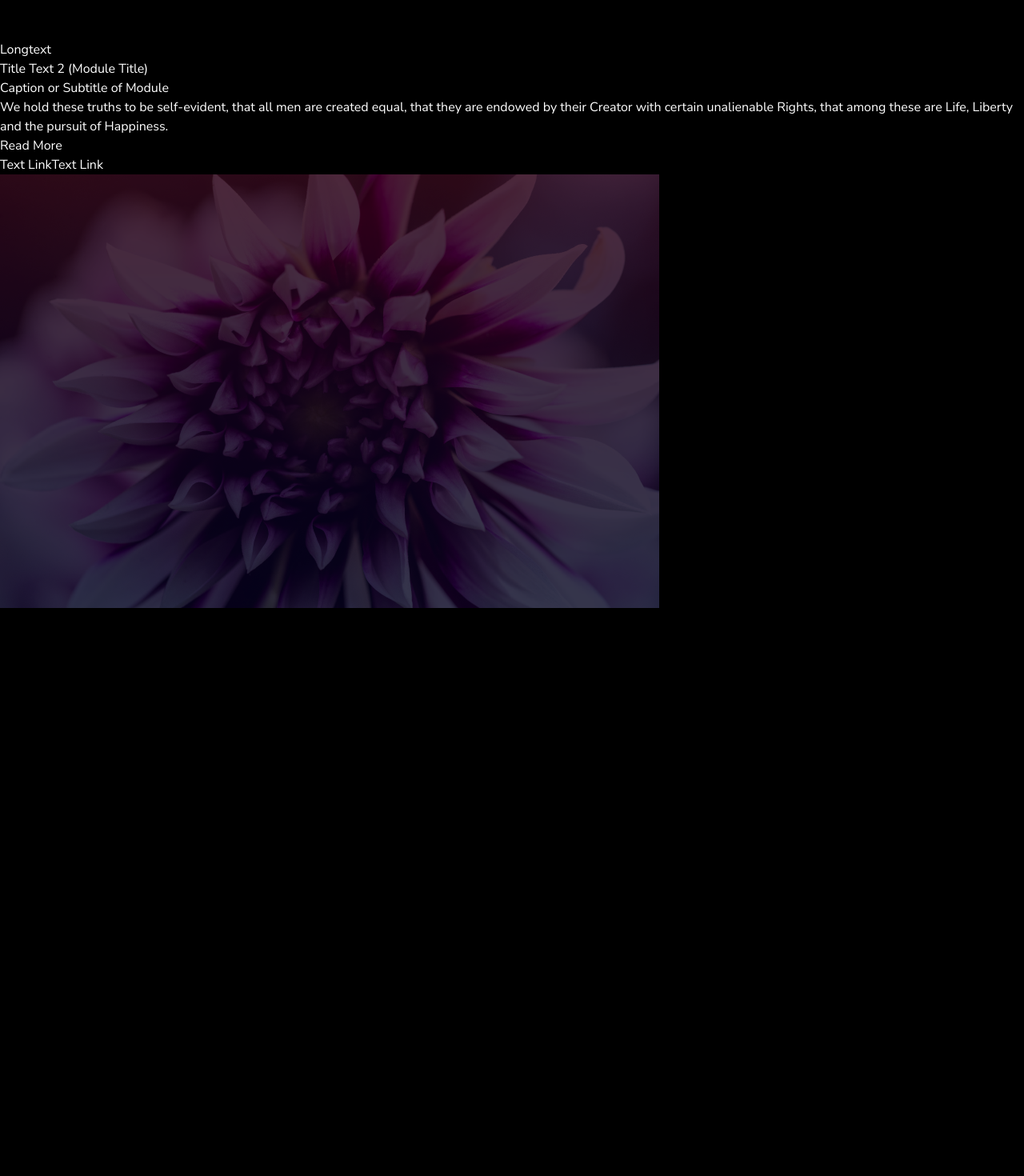
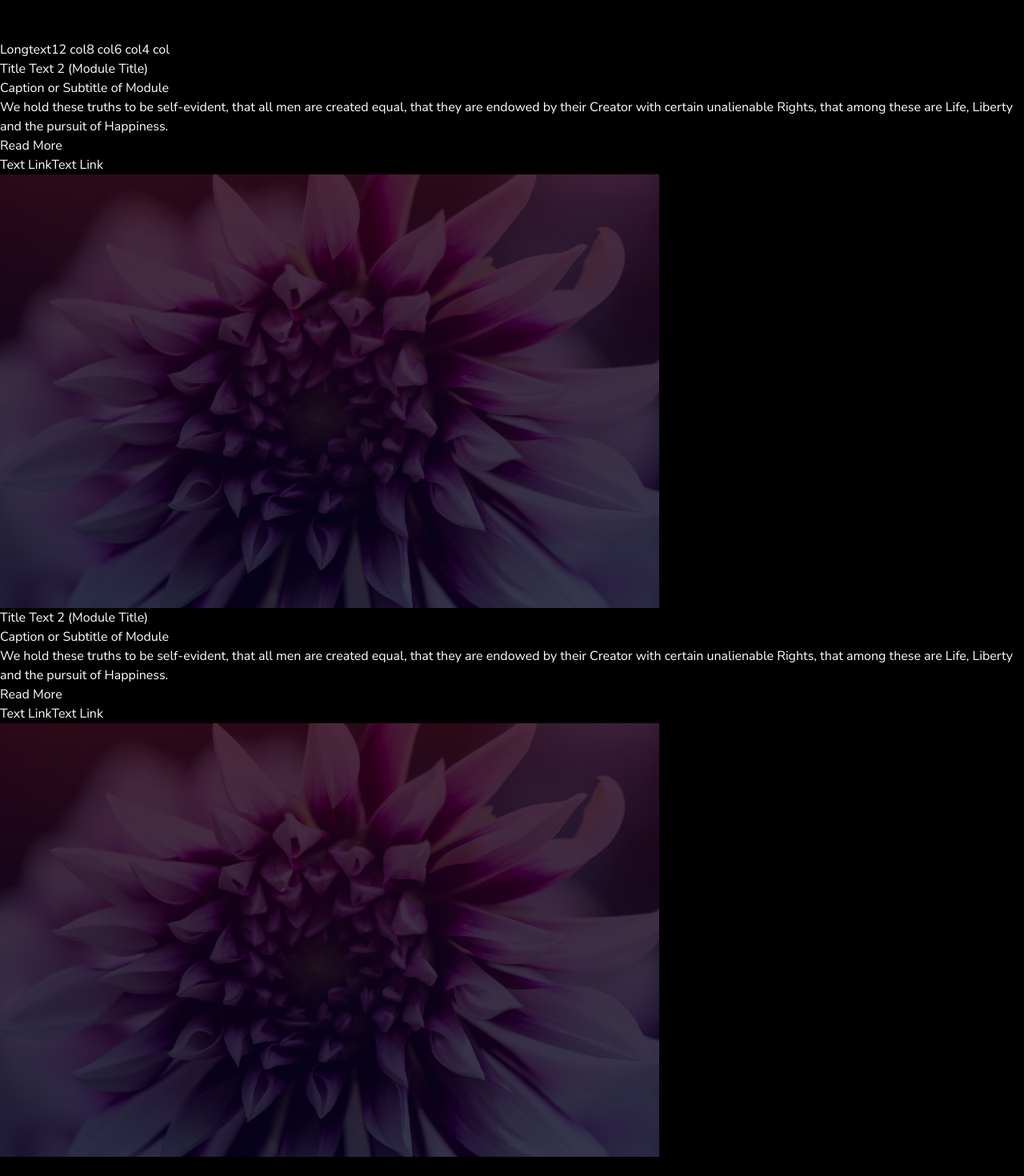
Before and after one commit to nilesh-rangari/frontend-test, a React (Vite) app: page / in a window 1280 px wide. Shown: the top 1470 px of the page at 80% size. Before the commit the page ends 810 px from the top, so only its background shows below. Built offline with nearby package versions, Linux system fonts and the light colour scheme.

Commit message:
created grid col buttons and made it functioning

```diff
--- a/src/App.jsx
+++ b/src/App.jsx
@@ -12,17 +12,54 @@ let shortTextPara = "We hold these truths to be self-evident, that all men are c
 
 function App() {
   const [longText, setLongText] = useState(false)
+  const [colSpan, setColSpan] = useState(12)
 
  let paragraph = longText ? longTextPara : shortTextPara
+ let colSpanCol = `col-span-${colSpan.toString()}`
+
+ let textSpan = (colSpan === 12) ? "col-span-7" : colSpanCol
+ let imgSpan = (colSpan === 12) ? "col-span-5" : `${colSpanCol} grid-cols-subgrid col-start-1`
+
+
+
 
   return (
     <>
-    <div>
-        <button type='button' className='text-red-500 bg-green-400' onClick={() => setLongText(!longText)}>Longtext</button>
+    <div className='hidden lg:block px-[15px] lg:px-[80px]'>
+        <button type='button' className='text-black bg-white px-3 py-5' onClick={() => setLongText(!longText)}>Longtext</button>
+        <button type='button' className='text-black bg-white px-3 py-5' onClick={() => setColSpan(12)}>12 col</button>
+        <button type='button' className='text-black bg-white px-3 py-5' onClick={() => setColSpan(8)}>8 col</button>
+        <button type='button' className='text-black bg-white px-3 py-5' onClick={() => setColSpan(6)}>6 col</button>
+        <button type='button' className='text-black bg-white px-3 py-5' onClick={() => setColSpan(4)}>4 col</button>
     </div>
-        <div className='px-[15px] '>
-        {/* grid grid-cols-12 */}
-            <div className="bg-[black] text-[white] grid grid-cols-12 md:gap-[30px] ">
+
+    <div className='hidden lg:block bg-[black] text-[white] px-[15px] lg:px-[80px]'>
+            <div className='grid grid-cols-12 col-auto gap-[30px]'>
+                        <div className={`${textSpan}  mt-6 md:mt-0`}>
+                            <h1 className="text-[28px] md:text-[32px] mb-2 font-bold">Title Text 2 (Module Title)</h1>
+                            <h2 className="my-2 text-[20px] md:text-24px font-normal">Caption or Subtitle of Module</h2>
+                            <p className='mt-4 mb-2 text-[16px] font-normal'>
+                                {paragraph}
+                            </p>
+                            <p className='mt-3 text-[14px]'>Read More</p>
+                            <div className='flex flex-col min-[376px]:flex-row gap-6'>
+                                <button className='py-1 text-[#00FFC5] mt-6 w-[180px] text-left pr-2'>Text Link</button>
+                                <button className='py-1 text-[#00FFC5] mt-6 w-[180px] text-left pr-2'>Text Link</button>
+                            </div>
+                        </div>
+
+                        <div className={`${imgSpan}  order-1`}>
+                            <img src={flower} alt="flower" className="w-full" />
+                        </div>
+            </div>
+        </div>
+
+        {/* second */}
+
+        <div className='block lg:hidden bg-[black] text-[white] px-[15px] lg:px-[80px]'>
+            <div className='grid grid-cols-12'>
+                <div className='col-span-12'>
+                    <div className=" grid grid-cols-12 md:gap-[30px]">
                     {/* col-span-8  */}
                         <div className="col-span-12 md:col-span-7 mt-6 md:mt-0">
                             <h1 className="text-[28px] md:text-[32px] mb-2 font-bold">Title Text 2 (Module Title)</h1>
@@ -41,6 +78,8 @@ function App() {
                         </div>
                     </div>
                 </div>
+            </div>
+        </div>
     </>
   )
 }
```
Lines whose indentation alone changed are shown as unchanged.
